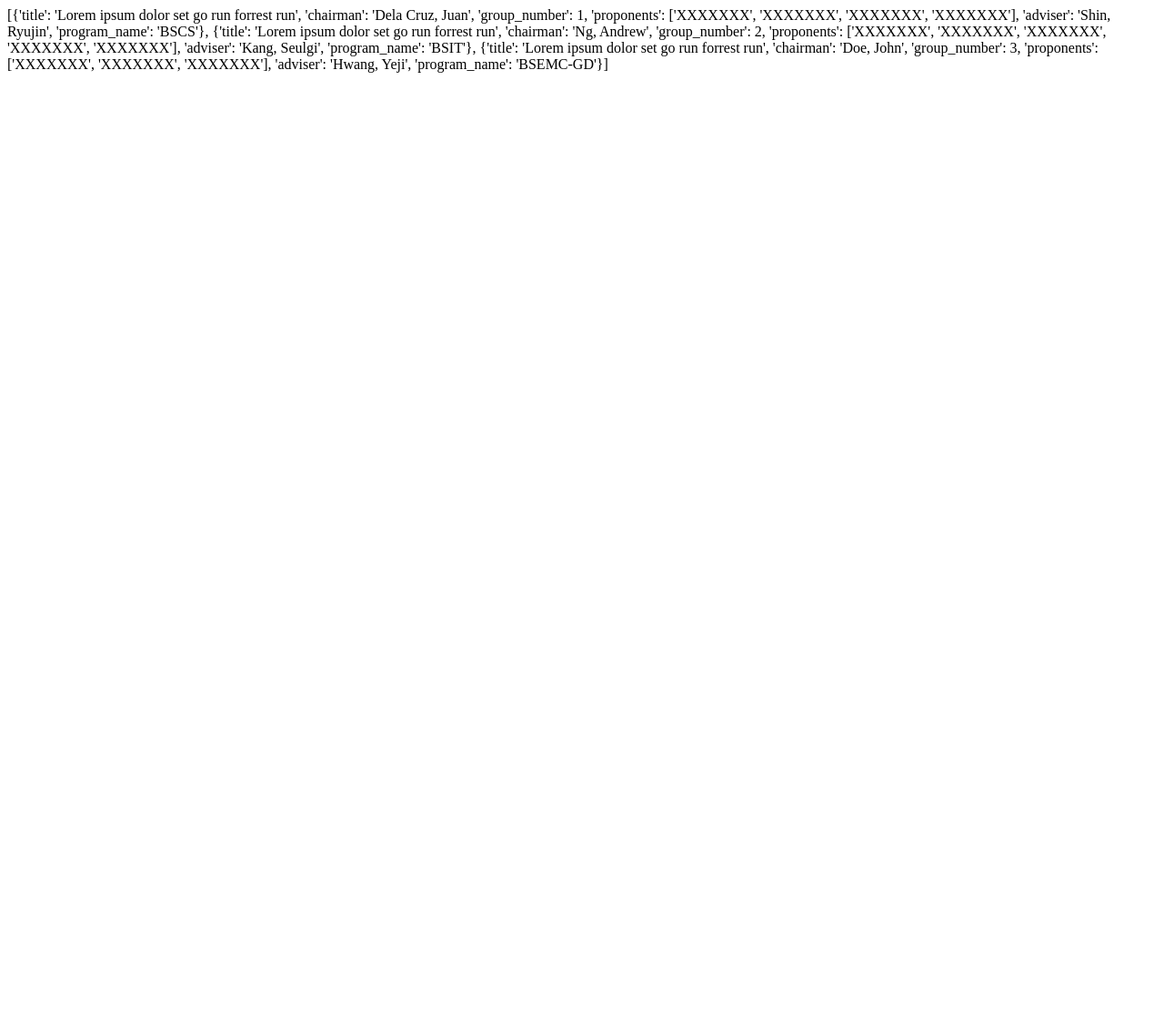
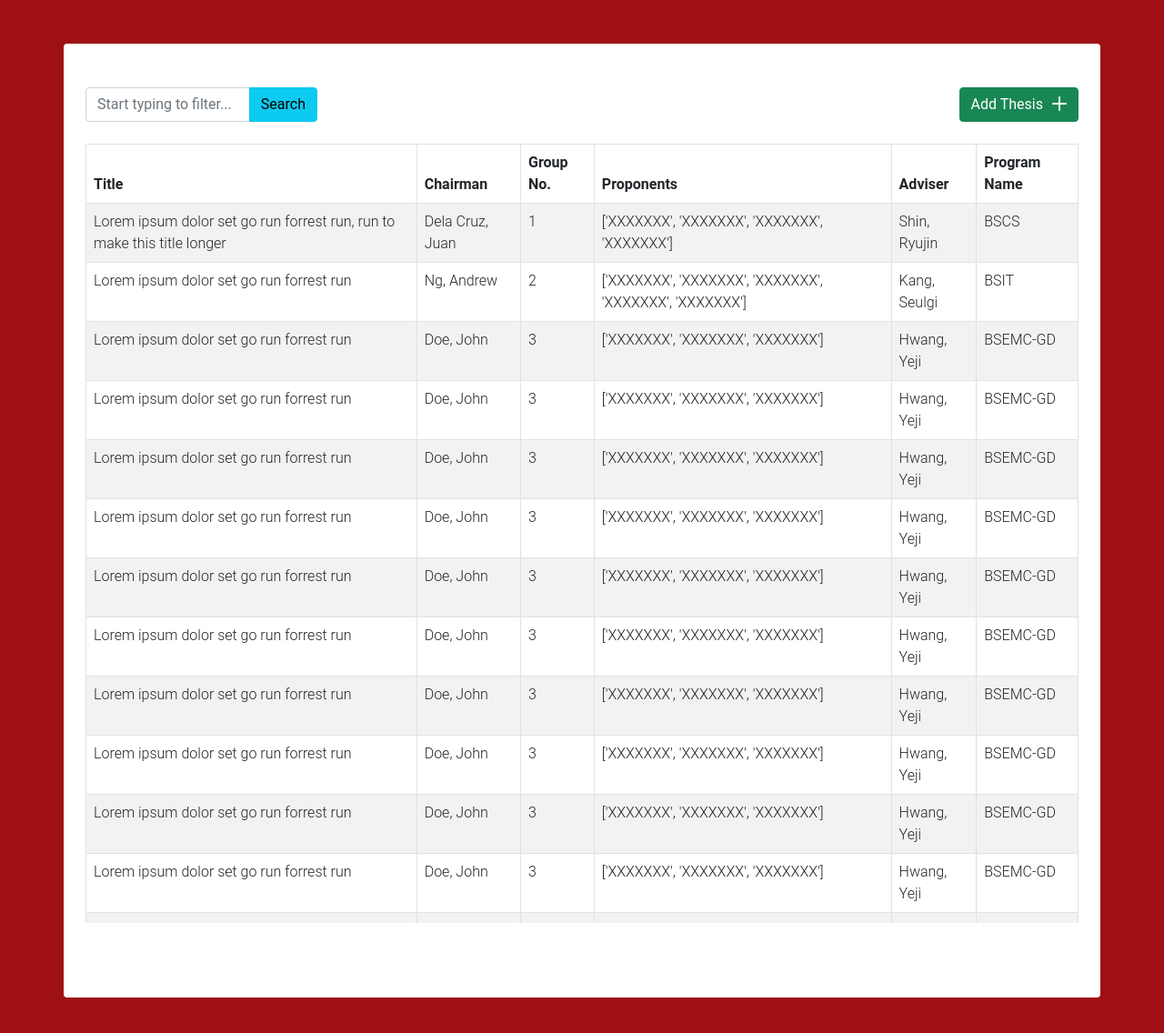
Before and after one commit to ralf-t/thesis-grading, a Flask app: page /thesis/read in a window 1280 px wide. Shown: the top 1136 px of the page at 91% size. Run offline with Flask 2, Linux system fonts and the light colour scheme; some libraries are stand-ins or nearby versions.

Commit message:
Added 'thesis read' page.Layout for thesis pages.

```diff
--- /dev/null
+++ b/thesis_grading/static/css/thesis-read.css
@@ -0,0 +1,10 @@
+.bi-plus-lg {
+	margin-left: 10px;
+}
+.thesis-table {
+	height: 90%;
+	overflow-y: auto;
+}
+.thesis-content {
+	height: 90vh;	/*sets height to be 90% of viewport height*/
+}
--- /dev/null
+++ b/thesis_grading/templates/thesis/layout.html
@@ -0,0 +1,32 @@
+{# thesis_grading/templates/thesis/layout.html #}
+
+<!DOCTYPE html>
+<html>
+<head>
+    {% block head %}
+    <!-- Required meta tags -->
+    <meta charset="utf-8">
+    <meta name="viewport" content="width=device-width, initial-scale=1">
+
+    <!-- Bootstrap, CSS only -->
+    <link rel="stylesheet" href="{{ url_for('static', filename='css/bootstrap.min.css') }}">
+    <link rel="stylesheet" href="{{ url_for('static', filename='bootstrap/bootstrap.css') }}">
+    <link rel="stylesheet" href="{{ url_for('static', filename='bootstrap/bootstrap-icons.css') }}">
+
+    <title>{% block title %}{% endblock %}</title>
+    {% endblock %}
+</head>
+<body class="bg-uered">
+    <div class="container-fluid">
+        <div class="row">
+            <div class="col-md-0">
+                {% block sidebar %}{% endblock %}
+            </div>
+            <div class="col-md-12">
+                {% block content %}{% endblock %}
+            </div>
+        </div>
+    </div>
+    <script src="{{ url_for('static', filename='bootstrap/bootstrap.bundle.min.js') }}"></script>
+</body>
+</html>
--- a/thesis_grading/templates/thesis/read.html
+++ b/thesis_grading/templates/thesis/read.html
@@ -1,6 +1,6 @@
+{# thesis_grading/templates/thesis/read.html #}
 
-
-{{theses}}
+<!-- {{theses}} -->
 
 <!--
     theses - list of dictionaries
@@ -22,3 +22,53 @@
 
         lmao di na ko nag bother mag search HAAHAHAHAH
  -->
+
+{% extends "thesis/layout.html" %}
+
+
+{% block head %}
+{{ super() }}
+<link rel="stylesheet" href="{{ url_for('static', filename='css/thesis-read.css') }}">
+{% endblock %}
+{% block title %} All Theses {% endblock %}
+
+
+{% block content %}
+    <div class="thesis-content mt-5 py-5 container bg-white rounded">
+        <div class="row justify-content-between">
+            <div class="col-3">
+                <div class="input-group mb-4">
+                    <input class="form-control" type="text" placeholder="Start typing to filter..." required>
+                    <button type="submit" class="btn btn-info">Search</button>
+                </div>
+            </div>
+            <div class="col-3 text-end">
+                <button class="btn btn-success">Add Thesis<i class="bi bi-plus-lg"></i></button>
+            </div>
+        </div>
+
+        <div class="thesis-table">
+            <table class="table table-striped table-bordered table-hover is-scrollable">
+              <thead>
+                <tr>
+                  <th class="col-sm-4" scope="col">Title</th>
+                  <th scope="col">Chairman</th>
+                  <th scope="col">Group No.</th>
+                  <th scope="col">Proponents</th>
+                  <th scope="col">Adviser</th>
+                  <th scope="col">Program Name</th>
+                </tr>
+              </thead>
+              <tbody>
+                {% for thesis in theses %}
+                <tr>
+                    {% for value in thesis %}
+                        <td>{{ thesis[value] }}</td>
+                    {% endfor %}
+                </tr>
+                {% endfor %}
+              </tbody>
+            </table>
+        </div>
+    </div>
+{% endblock %}
--- a/thesis_grading/thesis/routes.py
+++ b/thesis_grading/thesis/routes.py
@@ -16,7 +16,7 @@ def read():
 
     theses = [
         {
-            "title" : "Lorem ipsum dolor set go run forrest run",
+            "title" : "Lorem ipsum dolor set go run forrest run, run to make this title longer",
             "chairman" : "Dela Cruz, Juan",
             "group_number" : 1,
             "proponents" : ['XXXXXXX','XXXXXXX','XXXXXXX','XXXXXXX'],
@@ -39,6 +39,87 @@ def read():
             "adviser" : "Hwang, Yeji",
             "program_name" : "BSEMC-GD"
         },
+       {
+            "title" : "Lorem ipsum dolor set go run forrest run",
+            "chairman" : "Doe, John",
+            "group_number" : 3,
+            "proponents" : ['XXXXXXX','XXXXXXX','XXXXXXX'],
+            "adviser" : "Hwang, Yeji",
+            "program_name" : "BSEMC-GD"
+        },
+       {
+            "title" : "Lorem ipsum dolor set go run forrest run",
+            "chairman" : "Doe, John",
+            "group_number" : 3,
+            "proponents" : ['XXXXXXX','XXXXXXX','XXXXXXX'],
+            "adviser" : "Hwang, Yeji",
+            "program_name" : "BSEMC-GD"
+        },
+       {
+            "title" : "Lorem ipsum dolor set go run forrest run",
+            "chairman" : "Doe, John",
+            "group_number" : 3,
+            "proponents" : ['XXXXXXX','XXXXXXX','XXXXXXX'],
+            "adviser" : "Hwang, Yeji",
+            "program_name" : "BSEMC-GD"
+        },
+       {
+            "title" : "Lorem ipsum dolor set go run forrest run",
+            "chairman" : "Doe, John",
+            "group_number" : 3,
+            "proponents" : ['XXXXXXX','XXXXXXX','XXXXXXX'],
+            "adviser" : "Hwang, Yeji",
+            "program_name" : "BSEMC-GD"
+        },
+       {
+            "title" : "Lorem ipsum dolor set go run forrest run",
+            "chairman" : "Doe, John",
+            "group_number" : 3,
+            "proponents" : ['XXXXXXX','XXXXXXX','XXXXXXX'],
+            "adviser" : "Hwang, Yeji",
+            "program_name" : "BSEMC-GD"
+        },
+       {
+            "title" : "Lorem ipsum dolor set go run forrest run",
+            "chairman" : "Doe, John",
+            "group_number" : 3,
+            "proponents" : ['XXXXXXX','XXXXXXX','XXXXXXX'],
+            "adviser" : "Hwang, Yeji",
+            "program_name" : "BSEMC-GD"
+        },
+       {
+            "title" : "Lorem ipsum dolor set go run forrest run",
+            "chairman" : "Doe, John",
+            "group_number" : 3,
+            "proponents" : ['XXXXXXX','XXXXXXX','XXXXXXX'],
+            "adviser" : "Hwang, Yeji",
+            "program_name" : "BSEMC-GD"
+        },
+       {
+            "title" : "Lorem ipsum dolor set go run forrest run",
+            "chairman" : "Doe, John",
+            "group_number" : 3,
+            "proponents" : ['XXXXXXX','XXXXXXX','XXXXXXX'],
+            "adviser" : "Hwang, Yeji",
+            "program_name" : "BSEMC-GD"
+        },
+       {
+            "title" : "Lorem ipsum dolor set go run forrest run",
+            "chairman" : "Doe, John",
+            "group_number" : 3,
+            "proponents" : ['XXXXXXX','XXXXXXX','XXXXXXX'],
+            "adviser" : "Hwang, Yeji",
+            "program_name" : "BSEMC-GD"
+        },
+       {
+            "title" : "Lorem ipsum dolor set go run forrest run",
+            "chairman" : "Doe, John",
+            "group_number" : 3,
+            "proponents" : ['XXXXXXX','XXXXXXX','XXXXXXX'],
+            "adviser" : "Hwang, Yeji",
+            "program_name" : "BSEMC-GD"
+        },
+
     ]
 
     return render_template("thesis/read.html", theses=theses)
```
